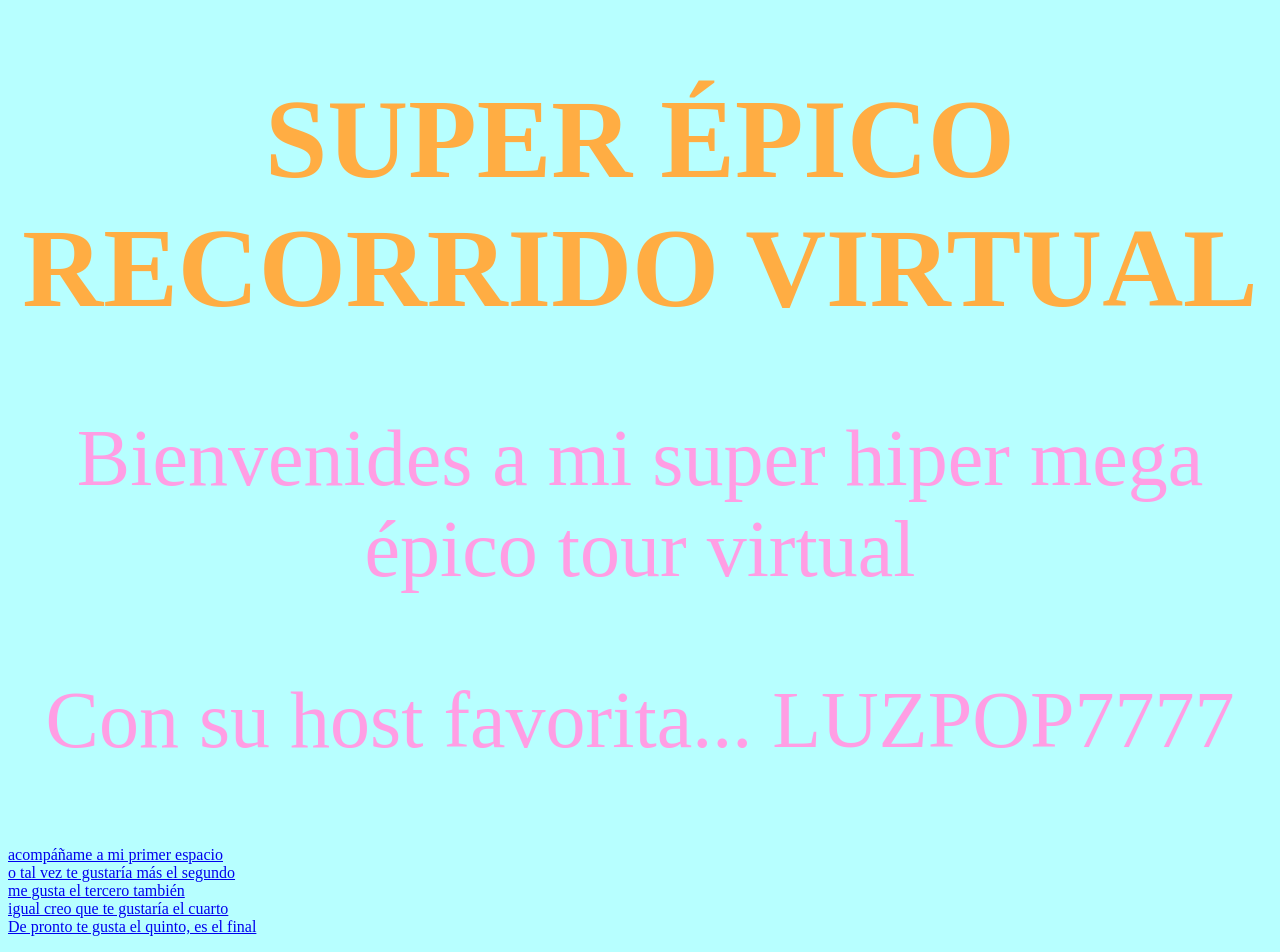
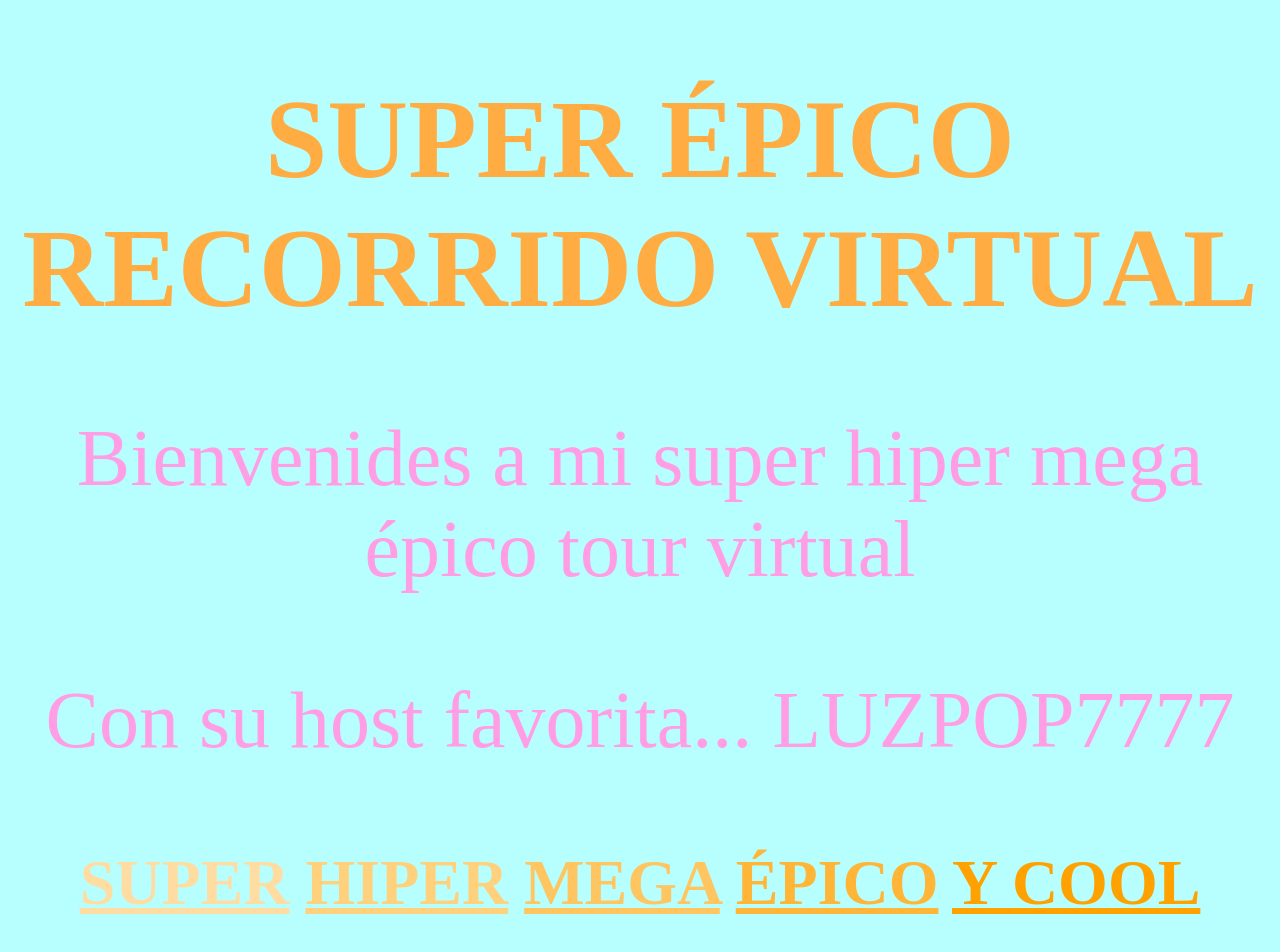
Before and after one commit to luzpop7777/Recorrido-Virtual, a plain HTML site: page index.html in a window 1280 px wide. Shown: the top 952 px of the page. Drawn offline with Linux system fonts and the light colour scheme.

Commit message:
Primer espacio por link! abuelo que comió pintura

```diff
--- a/estilo.css
+++ b/estilo.css
@@ -12,3 +12,30 @@ p{
     text-align: center;
 
 }
+
+h2 {
+    font-size: 4em;
+    text-align: center;
+
+}
+
+.noob {
+    display: flex;
+    justify-content: center;
+}
+.super {
+    color: rgb(255, 221, 162);
+}
+.hiper{
+    color: rgb(255, 209, 124);
+}
+
+.mega{
+    color: rgb(255, 197, 97)
+}
+.epico{
+    color: rgb(255, 182, 56)
+}
+.ycool{
+    color: rgb(255, 162, 0);
+}
--- /dev/null
+++ b/estiloespacio1.css
@@ -0,0 +1,17 @@
+body{
+    background-color: rgba(0, 0, 0, 0.631);
+}
+p{
+    color: aliceblue;
+    text-align: center;
+    font-size: 5em;
+    font-family:'Lucida Sans', 'Lucida Sans Regular', 'Lucida Grande', 'Lucida Sans Unicode', Geneva, Verdana, sans-serif
+
+}
+.grandpa {
+    display: flex;
+    justify-content: center;
+}
+.vuelve1{
+    color: rgba(228, 229, 230, 0.355);
+}
--- a/index.html
+++ b/index.html
@@ -12,16 +12,24 @@
             <p>Bienvenides a mi super hiper mega épico tour virtual</p>
             <p class="subparrafo"> Con su host favorita... LUZPOP7777</p>
         </div>
-        <a href="espacio1.html">acompáñame a mi primer espacio</a>
         <div>
-        <a href="espacio2.html">o tal vez te gustaría más el segundo</a>
-        </div><div>
-        <a href="espacio3.html">me gusta el tercero también</a>
-        </div><div>
-        <a href="espacio4.html">igual creo que te gustaría el cuarto</a>
-        </div><div>
-        <a href="espacio5.html">De pronto te gusta el quinto, es el final</a>
+            <h2>
+        <a class="super" href="espacio1.html">SUPER</a>
+
+        <a class="hiper" href="espacio2.html">  HIPER</a>
+
+        <a class="mega" href="espacio3.html"> MEGA</a>
+
+        <a class="epico" href="espacio4.html"> ÉPICO</a>
+
+        <a class="ycool"href="espacio5.html"> Y COOL</a>
+        </h2>
         </div>
+
+        <div class="noob">
+            <img  src="https://www.pngmart.com/files/23/Roblox-Noob-PNG.png"/>
+        </div>
+
 
     </body>
 </html>
```
Also changed, not shown: espacio1.html (+9 -1 lines), 1 other file.
